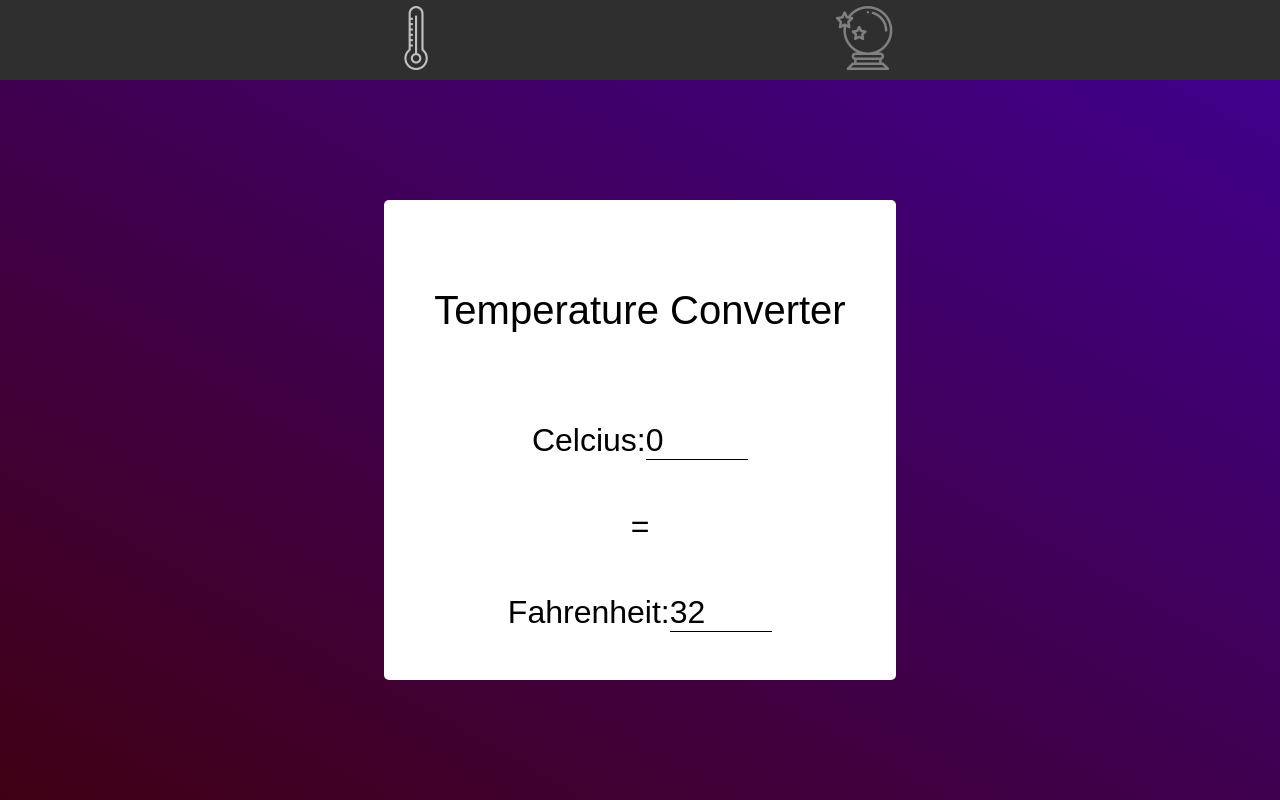
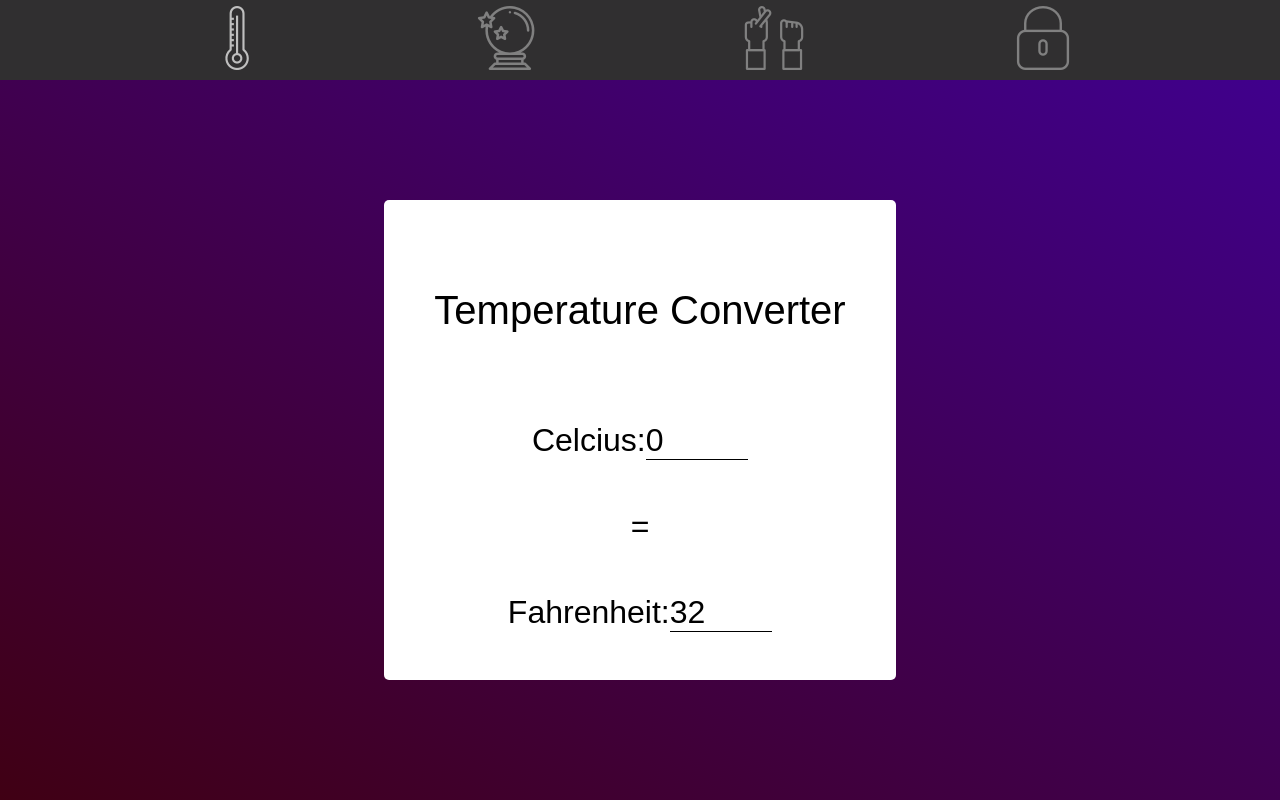
Before and after one commit to torinberger/y12-SDD-Prac, a Vue app: page / in a window 1280 px wide. Built offline with nearby package versions, Linux system fonts and the light colour scheme.

Commit message:
added rockPaperScissors + subCipher to menu + added routes

```diff
--- a/src/App.vue
+++ b/src/App.vue
@@ -1,15 +1,25 @@
 <template>
   <div id="app">
     <div id="navbar">
+
       <router-link to="/">
       <img src="./assets/temp.png"></router-link>
+
       <router-link to="/magic8Ball">
+      <img src="./assets/8ball.png" alt=""></router-link>
 
-      <img src="./assets/8ball.png" alt=""></router-link>
+      <router-link to="/rockPaperScissors">
+      <img src="./assets/rock.png" alt=""></router-link>
+
+      <router-link to="/subCipher">
+      <img src="./assets/locked.png" alt=""></router-link>
+
     </div>
+
     <transition name="router-anim">
       <router-view/>
     </transition>
+
   </div>
 </template>
 
--- /dev/null
+++ b/src/components/rockPaperScissors.vue
@@ -0,0 +1,23 @@
+<template>
+  <div class="rockPaperScissors" v-bind:style="{ backgroundImage: background }">
+
+  </div>
+</template>
+
+<script>
+
+export default {
+  name: 'tempConverter',
+  data() {
+    return {
+      background: 'white'
+    }
+  }
+}
+
+</script>
+
+<!-- Add "scoped" attribute to limit CSS to this component only -->
+<style scoped>
+
+</style>
--- /dev/null
+++ b/src/components/subCipher.vue
@@ -0,0 +1,23 @@
+<template>
+  <div class="subCipher" v-bind:style="{ backgroundImage: background }">
+
+  </div>
+</template>
+
+<script>
+
+export default {
+  name: 'tempConverter',
+  data() {
+    return {
+      background: 'white'
+    }
+  }
+}
+
+</script>
+
+<!-- Add "scoped" attribute to limit CSS to this component only -->
+<style scoped>
+
+</style>
--- a/src/router/index.js
+++ b/src/router/index.js
@@ -2,6 +2,8 @@ import Vue from 'vue'
 import Router from 'vue-router'
 import tempConverter from '@/components/tempConverter'
 import magic8Ball from '@/components/magic8Ball'
+import rockPaperScissors from '@/components/rockPaperScissors'
+import subCipher from '@/components/subCipher'
 
 Vue.use(Router)
 
@@ -18,5 +20,15 @@ export default new Router({
       name: 'magic8Ball',
       component: magic8Ball
     },
+    {
+      path: '/rockPaperScissors',
+      name: 'rockPaperScissors',
+      component: rockPaperScissors
+    },
+    {
+      path: '/subCipher',
+      name: 'subCipher',
+      component: subCipher
+    },
   ]
 })
```
Also changed, not shown: src/assets/locked.png (added), src/assets/rock.png (added).
